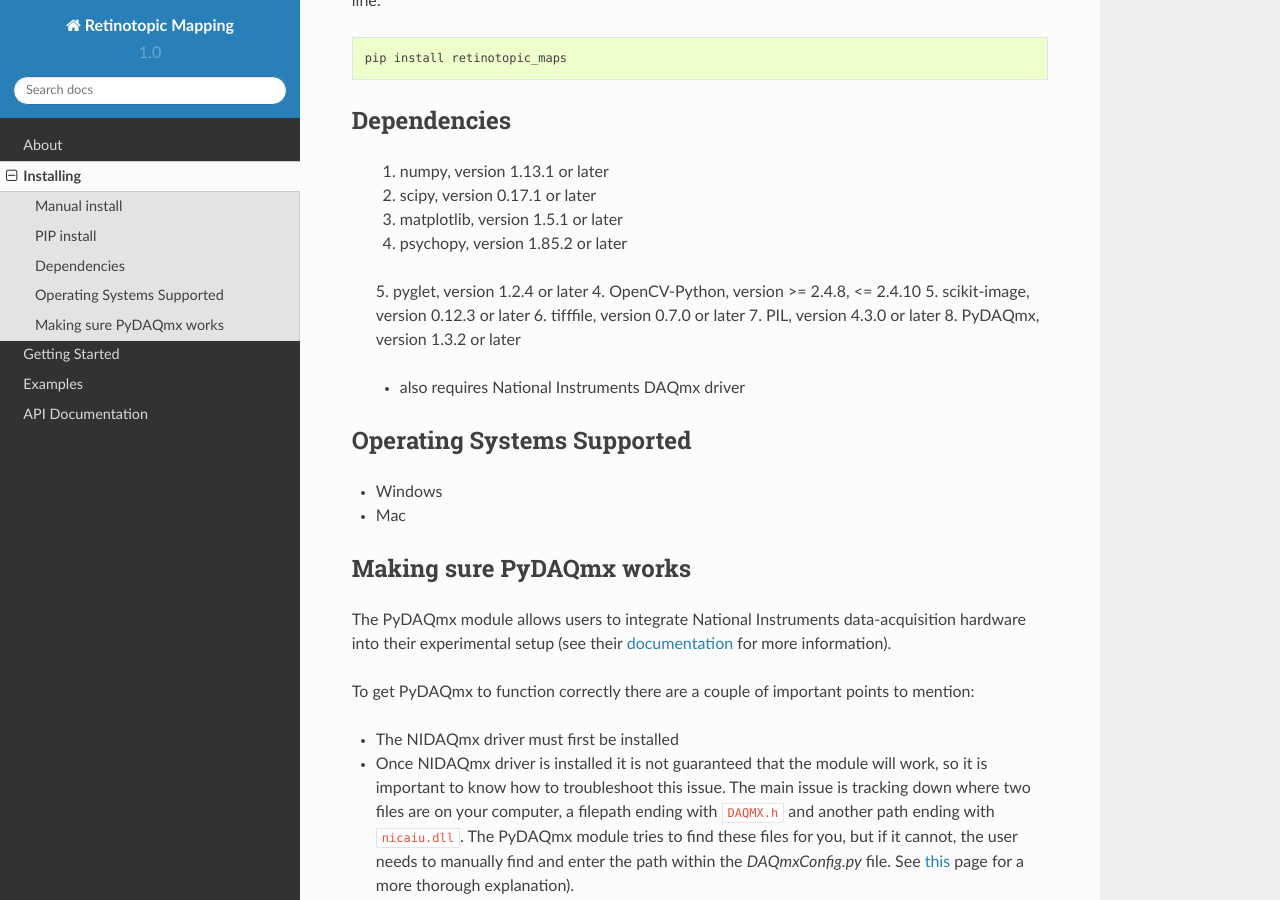
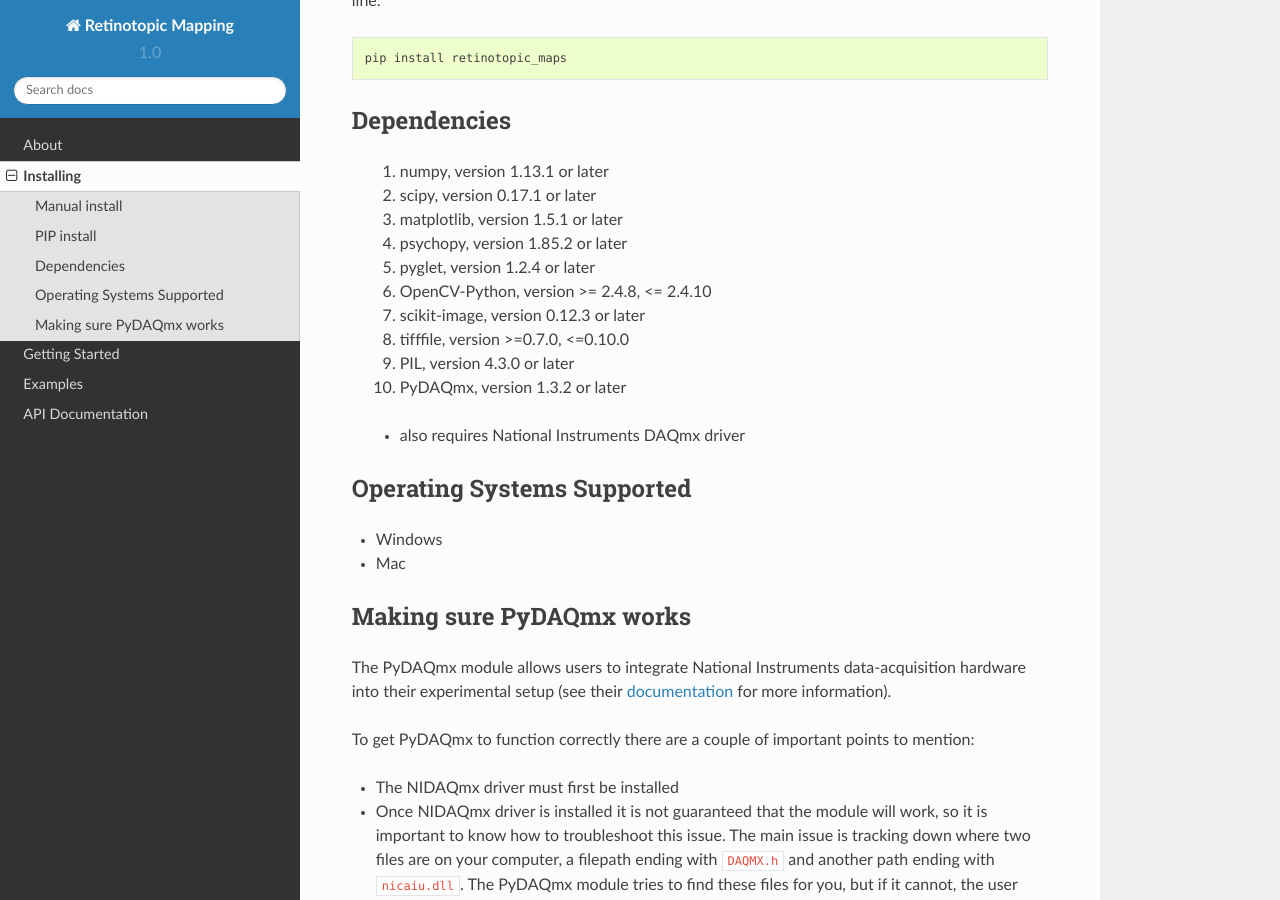
Before and after one commit to zhuangjun1981/retinotopic_mapping, a Sphinx documentation site: the page built from doc/source/install.rst, in a window 1280 px wide and 900 px high, scrolled down 510 px. Built offline with Sphinx 7.4.7 and the Read the Docs theme 2.0.0, drawn with Linux system fonts in a browser that asks for light colours.

Commit message:
small doc change

```diff
--- a/doc/source/install.rst
+++ b/doc/source/install.rst
@@ -33,11 +33,11 @@ Dependencies
         3. matplotlib, version 1.5.1 or later
         4. psychopy, version 1.85.2 or later
         5. pyglet, version 1.2.4 or later
-        4. OpenCV-Python, version >= 2.4.8, <= 2.4.10
-        5. scikit-image, version 0.12.3 or later
-        6. tifffile, version 0.7.0 or later
-        7. PIL, version 4.3.0 or later
-        8. PyDAQmx, version 1.3.2 or later
+        6. OpenCV-Python, version >= 2.4.8, <= 2.4.10
+        7. scikit-image, version 0.12.3 or later
+        8. tifffile, version >=0.7.0, <=0.10.0
+        9. PIL, version 4.3.0 or later
+        10. PyDAQmx, version 1.3.2 or later
 
         * also requires National Instruments DAQmx driver
 
```
